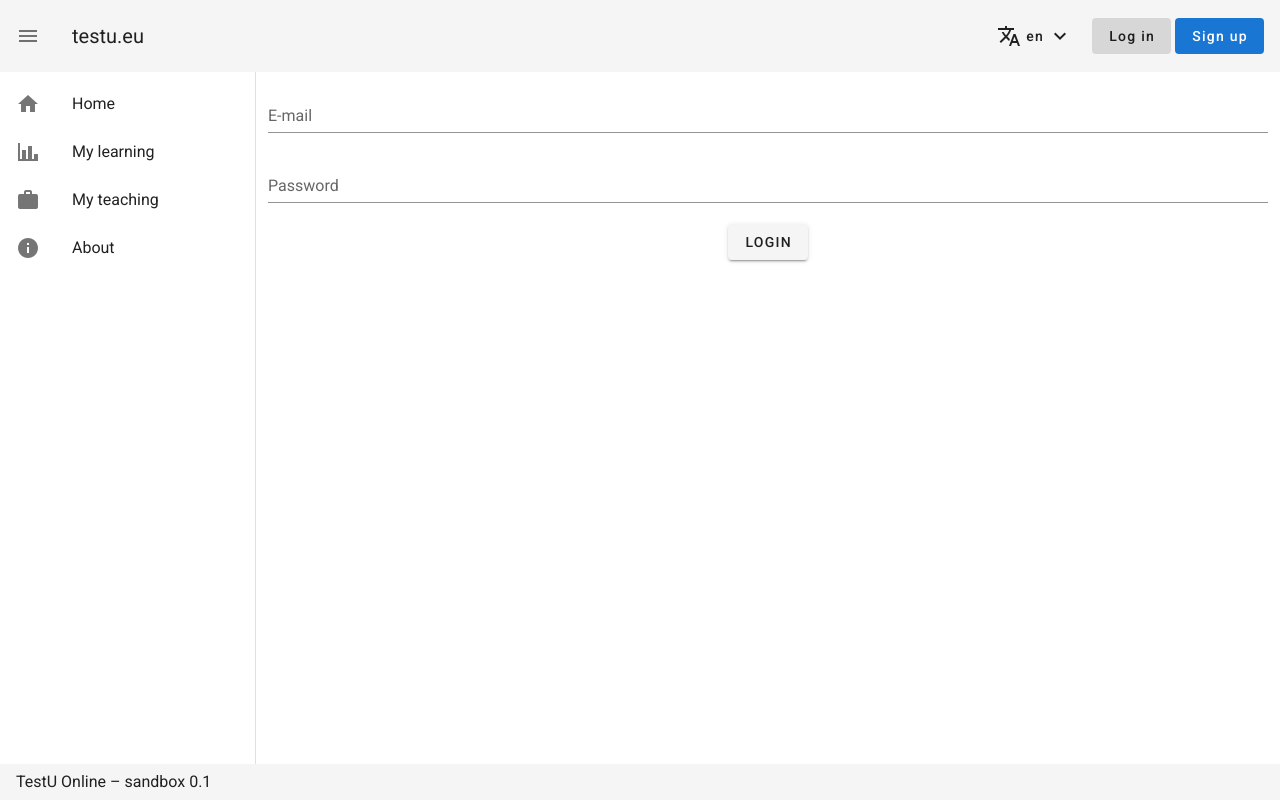
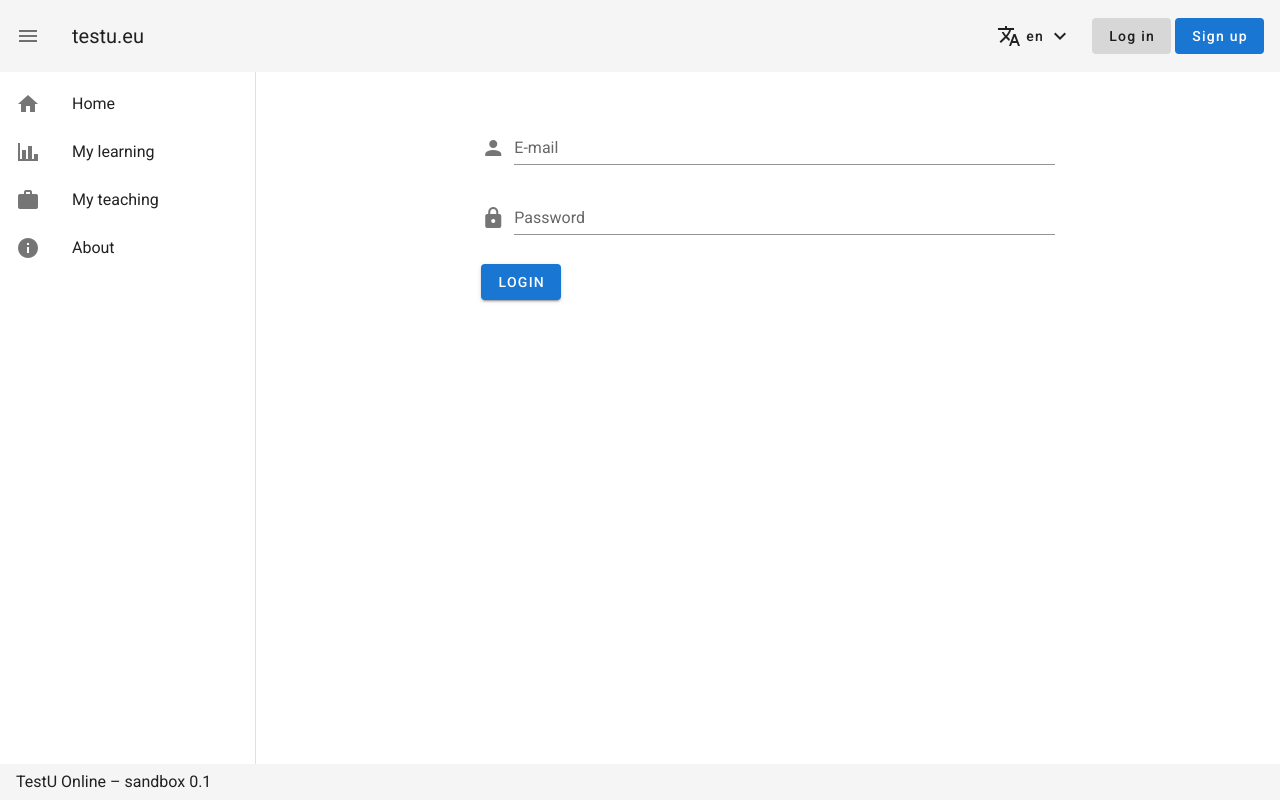
Before and after one commit to edukado-interreto/testu, a Nuxt app in the folder client/: page /login in a window 1280 px wide. Built offline with nearby package versions, Linux system fonts and the light colour scheme; what vue-auth-jwt would draw is missing.

Commit message:
ux: title, favicon, better login screen

```diff
--- a/client/nuxt.config.js
+++ b/client/nuxt.config.js
@@ -2,7 +2,7 @@ import colors from 'vuetify/es5/util/colors'
 
 export default {
   // Global page headers: https://go.nuxtjs.dev/config-head
-  ssr: false,
+  ssr: true,
 
   // Target: https://go.nuxtjs.dev/config-target
   target: 'static',
--- a/client/pages/login.vue
+++ b/client/pages/login.vue
@@ -1,25 +1,31 @@
 <template>
-  <v-row>
-    <v-col class="text-center">
+  <v-row class="mt-5">
+    <v-spacer></v-spacer>
+    <v-col cols="7">
       <v-form
         ref="login_form"
         v-model="valid"
-        lazy-validation
+        :lazy-validation="true"
+        @submit.prevent="login"
       >
         <v-text-field
           v-model="email"
           label="E-mail"
+          prepend-icon="mdi-account"
           :rules="[ v => /.+@.+\..+/.test(v) || 'E-mail must be valid' ]"
           required
         ></v-text-field>
         <v-text-field
           v-model="password"
           label="Password"
+          type="password"
+          prepend-icon="mdi-lock"
           :rules="[ v => v !== '' || 'Required field' ]"
           required
         ></v-text-field>
         <v-btn
-          @click="login"
+          type="submit"
+          class="primary mt-2"
         >Login</v-btn>
         <v-alert
           class="mt-2"
@@ -30,6 +36,7 @@
         </v-alert>
       </v-form>
     </v-col>
+    <v-spacer></v-spacer>
   </v-row>
 </template>
 <script>
@@ -40,6 +47,12 @@
       valid: undefined,
       error_message: '',
     }),
+    name: 'Login',
+    head() {
+      return {
+        title: 'Login'
+      }
+    },
     methods: {
       validate() {
         return this.$refs.login_form.validate()
```
